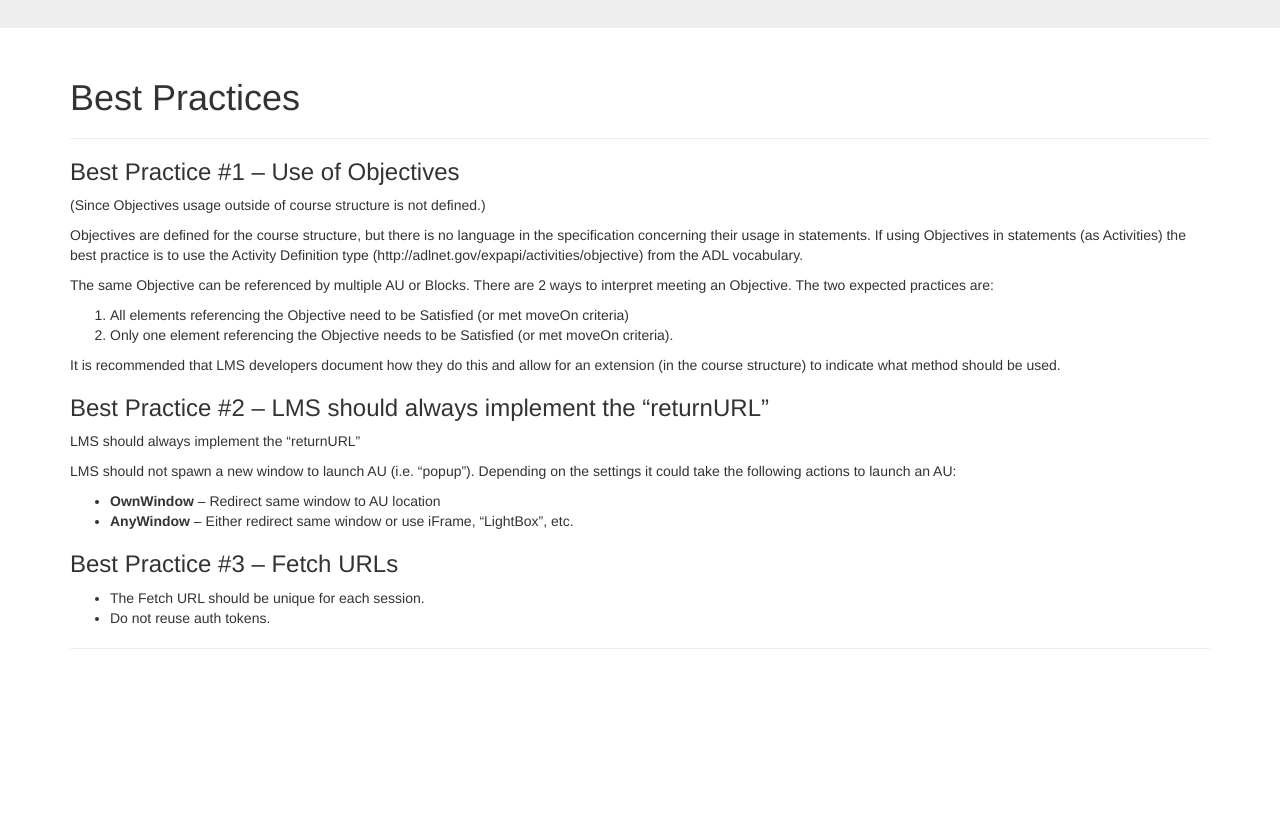
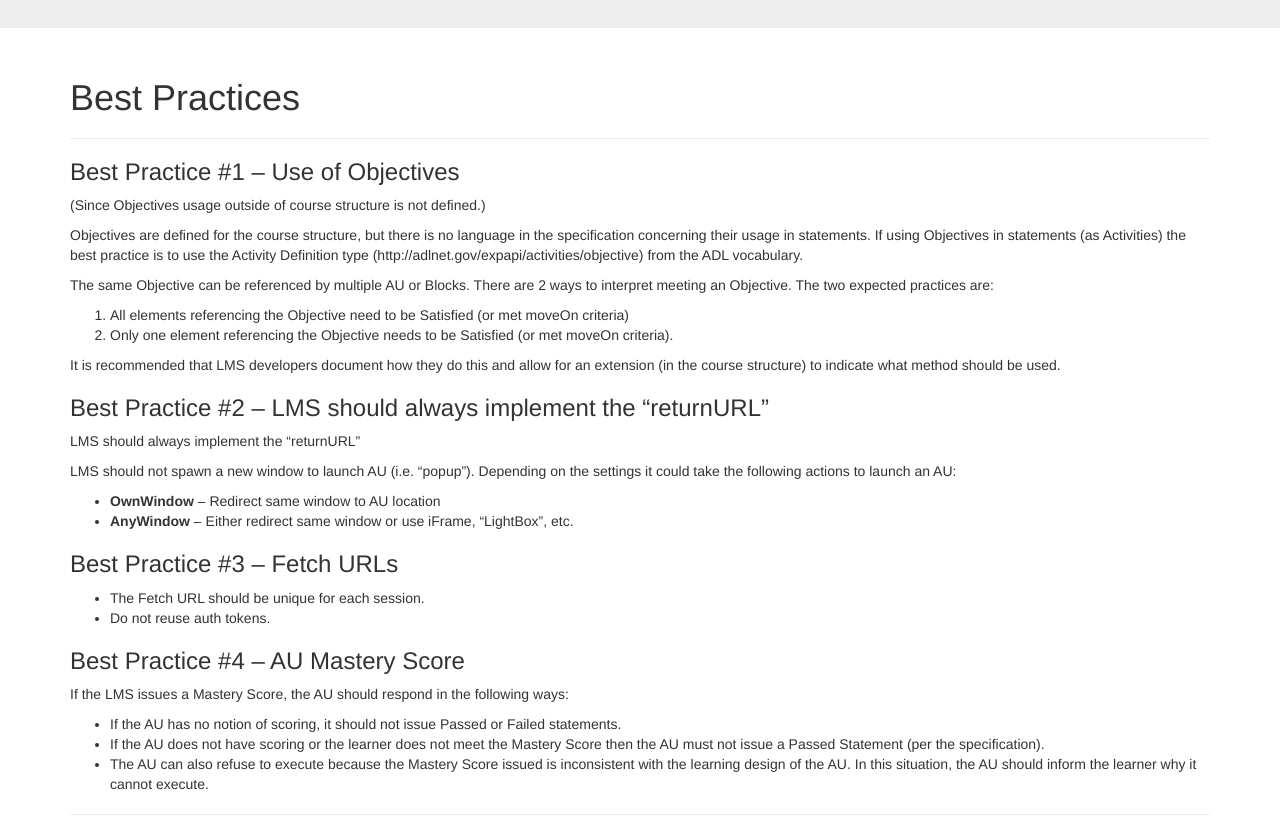
Before and after one commit to AICC/CMI-5_Spec_Current, a Jekyll site: the page built from best_practices/index.md, in a window 1280 px wide and 1253 px high. Shown: the part 418-1253 px from the top of the window. Built offline with Jekyll 4.4.1, drawn with Linux system fonts in a browser that asks for light colours.

Commit message:
Add AU mastery score best practice

```diff
--- a/best_practices/index.md
+++ b/best_practices/index.md
@@ -33,4 +33,12 @@ LMS should not spawn a new window to launch AU (i.e. “popup”). Depending on
 * The Fetch URL should be unique for each session.
 * Do not reuse auth tokens.
 
+### Best Practice #{% increment bpCount %} – AU Mastery Score
+
+If the LMS issues a Mastery Score, the AU should respond in the following ways:
+
+* If the AU has no notion of scoring, it should not issue Passed or Failed statements.
+* If the AU does not have scoring or the learner does not meet the Mastery Score then the AU must not issue a Passed Statement (per the specification).
+* The AU can also refuse to execute because the Mastery Score issued is inconsistent with the learning design of the AU. In this situation, the AU should inform the learner why it cannot execute.
+
 ------
```
